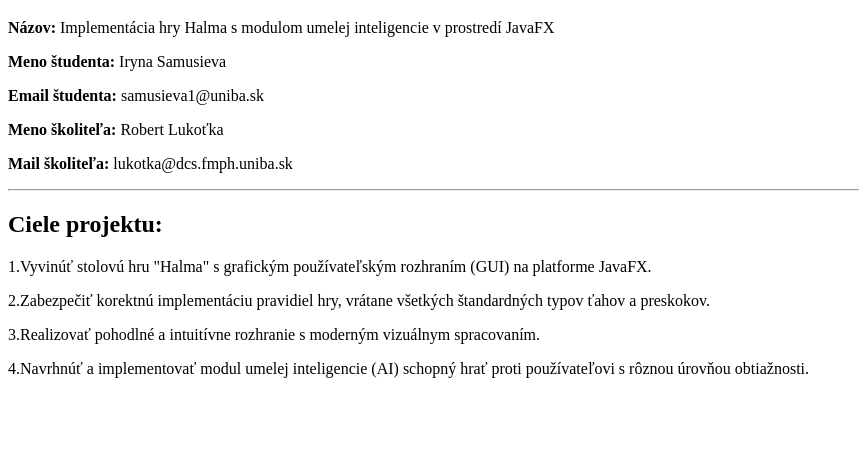
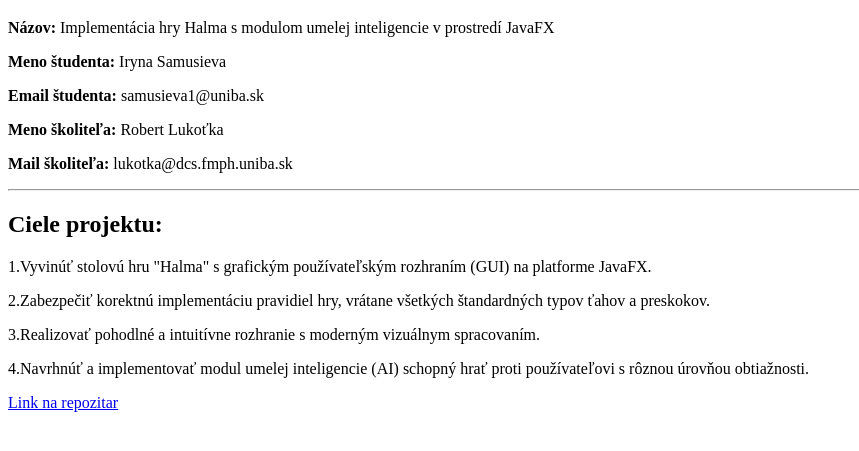
Before and after one commit to IrynaSamusieva/Projekt, a plain HTML site: page index.html in a window 1280 px wide. Shown: the part 61-512 px from the top of the page, without its empty margins (0-859 px from the left). Drawn offline with Linux system fonts and the light colour scheme.

Commit message:
Update index.html

```diff
--- a/index.html
+++ b/index.html
@@ -21,7 +21,7 @@
         <p>2.Zabezpečiť korektnú implementáciu pravidiel hry, vrátane všetkých štandardných typov ťahov a preskokov.</p>
         <p>3.Realizovať pohodlné a intuitívne rozhranie s moderným vizuálnym spracovaním.</p>
         <p>4.Navrhnúť a implementovať modul umelej inteligencie (AI) schopný hrať proti používateľovi s rôznou úrovňou obtiažnosti.</p>
-
+        <a href = "https://github.com/IrynaSamusieva/Halma-JavaFx.git">Link na repozitar</a>
 </body>
 
 </html>
```
